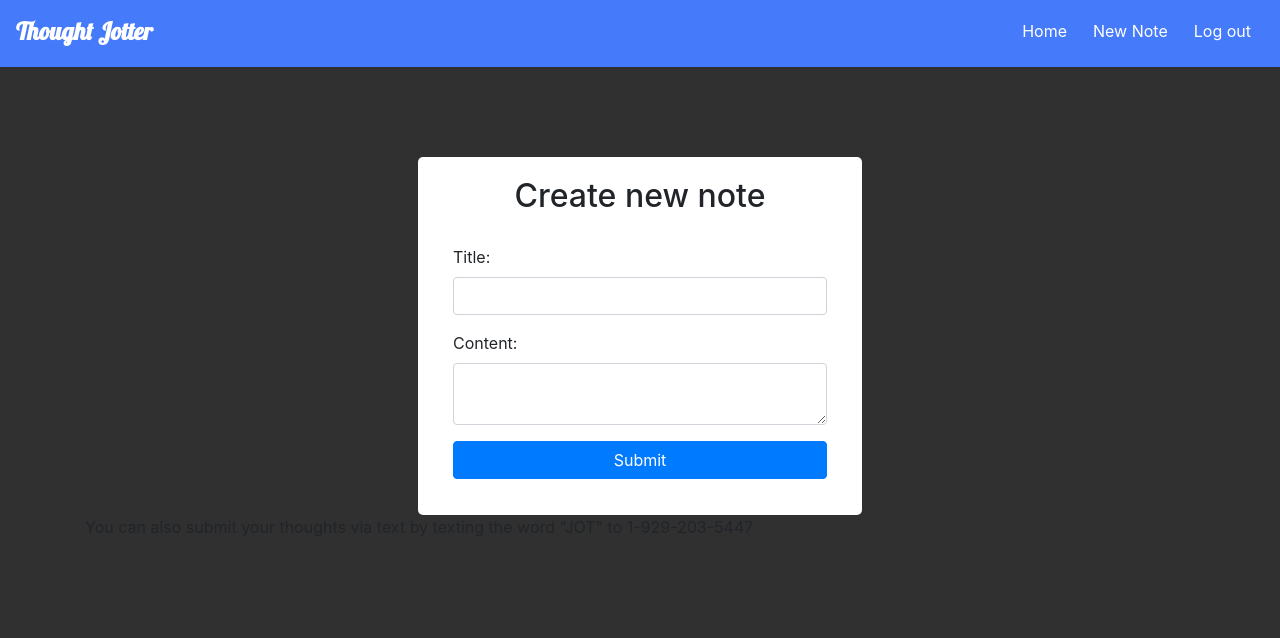
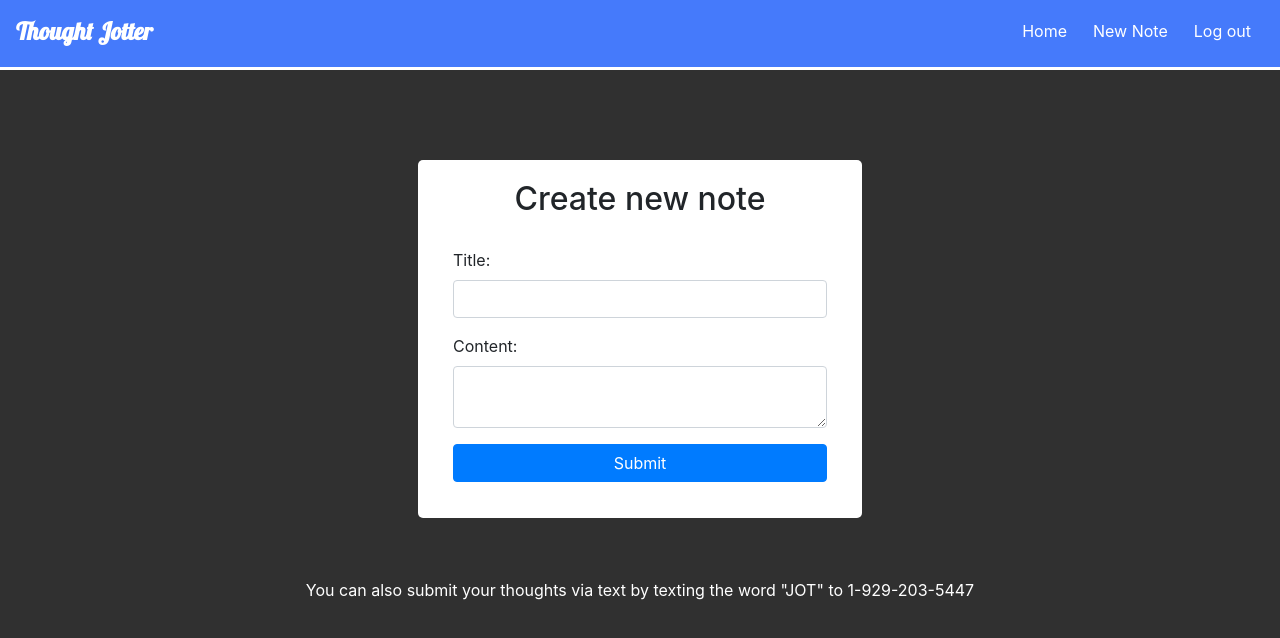
Before and after one commit to Julee117/thought-jotter, a React (Create React App) app in the folder client/: page /notes/new in a window 1280 px wide. Shown: the top 638 px of the page. Built offline with nearby package versions, Linux system fonts and the light colour scheme; no server answers; sample sign-in values are in the browser's storage.

Commit message:
Add css to NoteForm

```diff
--- a/client/src/App.css
+++ b/client/src/App.css
@@ -13,6 +13,7 @@
   padding-bottom: 5px;
   margin-bottom: 30px;
   background-color: rgb(69, 122, 251);
+  border-bottom: 3px solid white;
 }
 
 #btn {
@@ -70,3 +71,9 @@
   padding: 20px;
   margin-top: 40px;
 }
+
+.textOption {
+  color: white;
+  text-align: center;
+  padding-top: 60px;
+}
```
